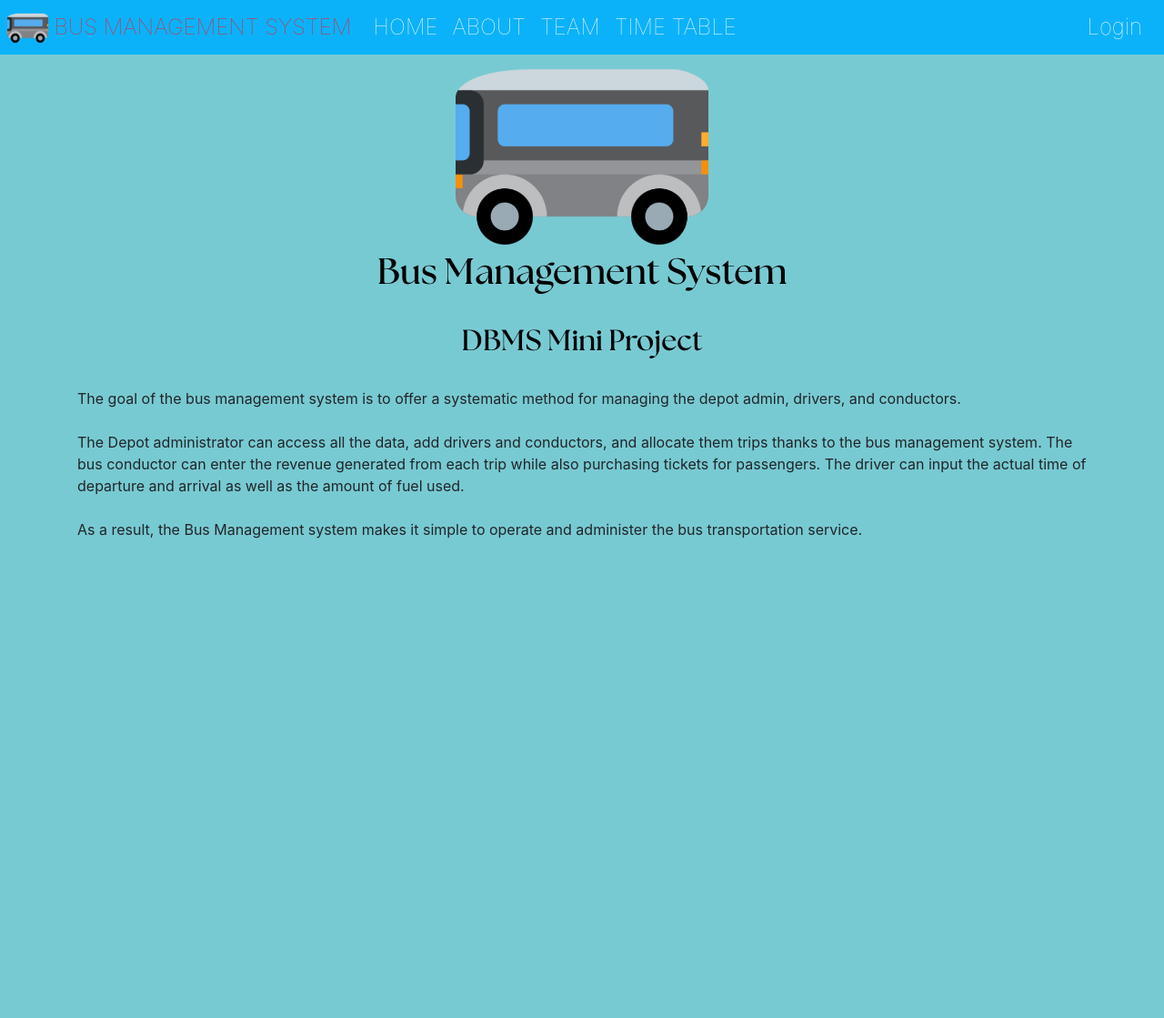
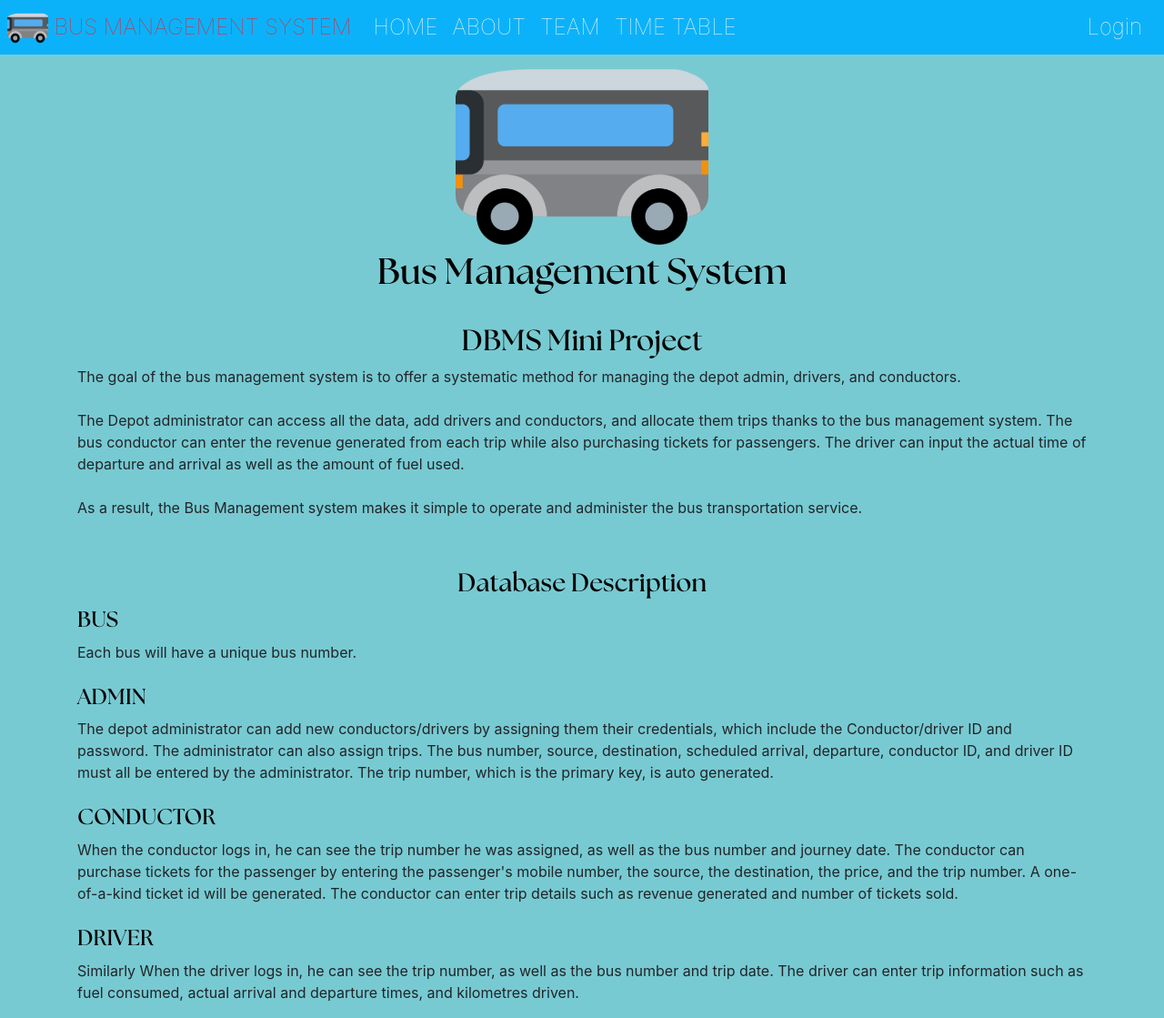
Before and after one commit to 27-Abhi/BusManagementSystem, a PHP site: page /about.html in a window 1280 px wide. Shown: the whole page at 91% size. Before the commit the page ends 592 px from the top, so only its background shows below. Run offline with PHP 8.4, Linux system fonts and the light colour scheme.

Commit message:
final_commit

```diff
--- a/about.html
+++ b/about.html
@@ -63,8 +63,8 @@
     <div class="container" style="padding-top:5%;">
         <img src="Images/icon.png" class="img-fluid rounded mx-auto d-block" style="width:25%; height: 25%">
         <h1 class="text-center">Bus Management System</h1><br>
-        <h2 class="text-center">DBMS Mini Project</h2><br>
-        <div>
+        <h2 class="text-center">DBMS Mini Project</h2>
+
         <p>
             The goal of the bus management system is to offer a systematic method for managing the depot admin,
             drivers,
@@ -82,7 +82,36 @@
             service.
 
         </p>
-            <div>
+        <p>
+            <br>
+        <h3 class="text-center">Database Description</h3>
+        <h4>BUS</h4>
+        Each bus will have a unique bus number.
+        <br><br>
+
+        <h4>ADMIN</h4>
+        The depot administrator can add new conductors/drivers by assigning them their credentials, which
+        include the Conductor/driver ID and password. The administrator can also assign trips.
+        The bus number, source, destination, scheduled arrival, departure, conductor ID, and driver ID must all
+        be entered by the administrator. The trip number, which is the primary key, is auto generated.
+        <br><br>
+        <h4>CONDUCTOR</h4>
+        When the conductor logs in, he can see the trip number he was assigned, as well as the bus number and
+        journey date.
+
+        The conductor can purchase tickets for the passenger by entering the passenger's mobile number, the
+        source, the destination, the price, and the trip number. A one-of-a-kind ticket id will be generated.
+
+        The conductor can enter trip details such as revenue generated and number of tickets sold.
+        <br><br>
+        <h4>DRIVER</h4>
+        Similarly When the driver logs in, he can see the trip number, as well as the bus number and trip date.
+
+        The driver can enter trip information such as fuel consumed, actual arrival and departure times, and
+        kilometres driven.
+
+        </p>
+
     </div>
 
 
--- a/team.css
+++ b/team.css
@@ -4,11 +4,20 @@
     src: url(Fontspring-DEMO-theseasons-bd.otf);
 
 }
-h1,h2 {
+
+h1,
+h2,
+h3{
     color: black;
     text-align: center;
     font-family: theSeasons;
 }
+h4{
+    color: black;
+    font-family: theSeasons;
+    font-weight: bolder;
+}
+
 #mainNavbar {
     font-size: 1.5rem;
     font-weight: 100;
```
Lines whose indentation alone changed are shown as unchanged.
